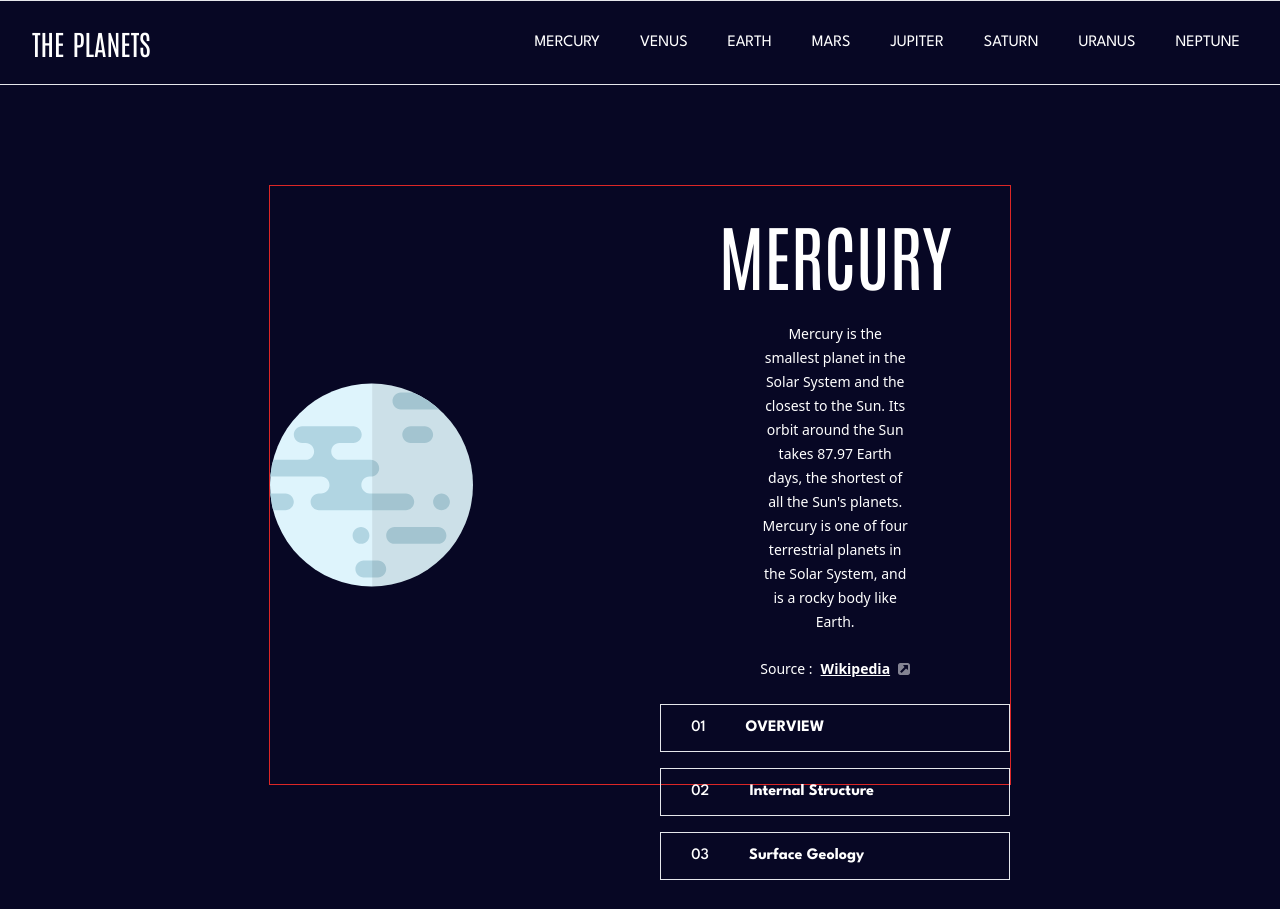
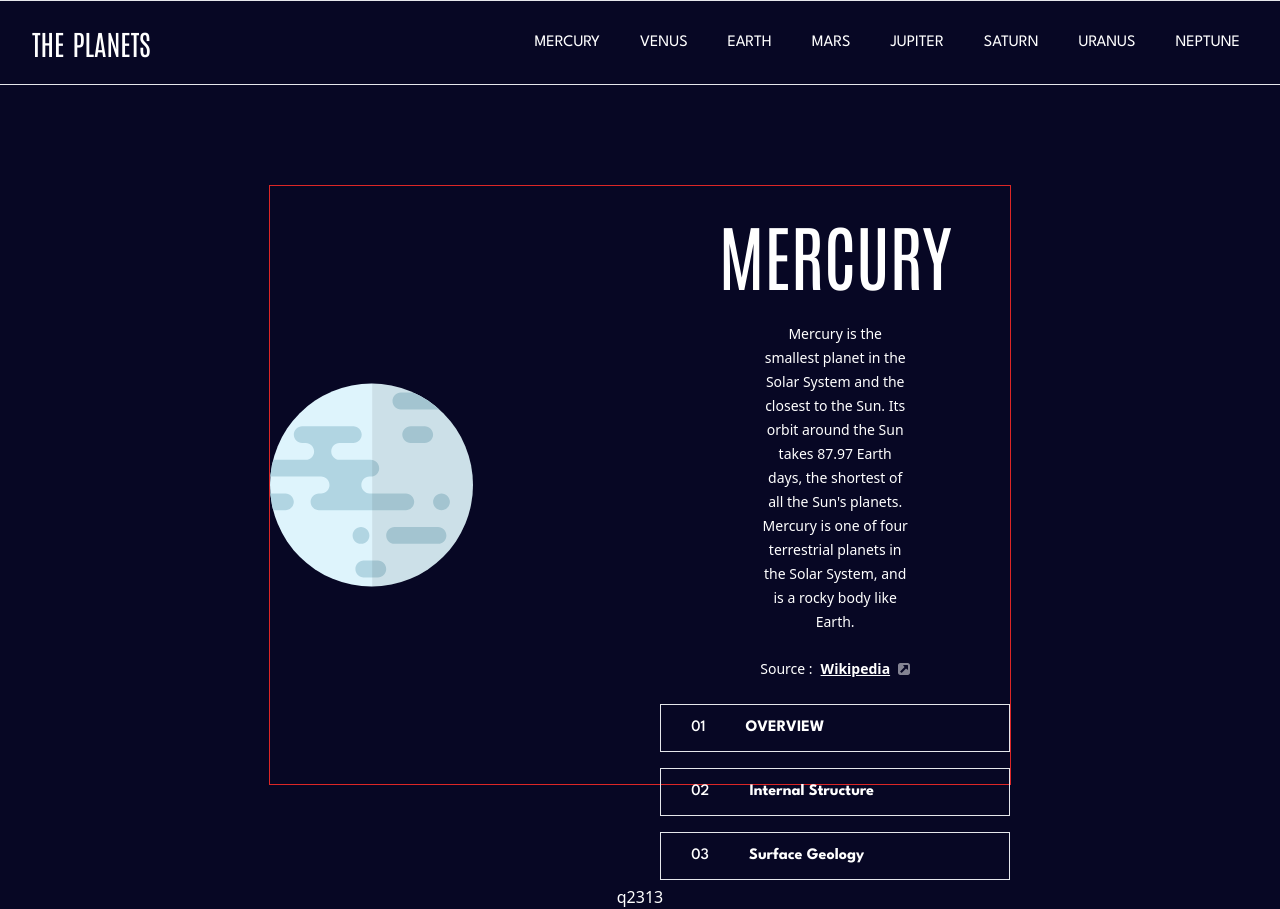
Before and after one commit to VAxoJan/Planets, a React (Vite) app: page /mercury in a window 1280 px wide. Before the commit the page ends 885 px from the top, so only its background shows below. Built offline with nearby package versions, Linux system fonts and the light colour scheme.

Commit message:
markup-almost-finished

```diff
--- a/src/pages/mercury/Mercury.tsx
+++ b/src/pages/mercury/Mercury.tsx
@@ -28,8 +28,10 @@ const Mercury: React.FC = () => {
   }, []);
 
   return (
+    <>
     <div className="flex w-[58%] h-[600px] m-auto gap-4 my-[100px] border border-red-600">
       <div className="flex justify-between">
+
       <div className="flex justify-center-full">
         <img className="w-[52%]" src={planetImg} />
       </div>
@@ -62,9 +64,11 @@ const Mercury: React.FC = () => {
           </button>
         </div>
       </div>
-
       </div>
     </div>
+    <div className="flex text-white w-full justify-center">q2313</div>
+    </>
+
   );
 };
 
```
